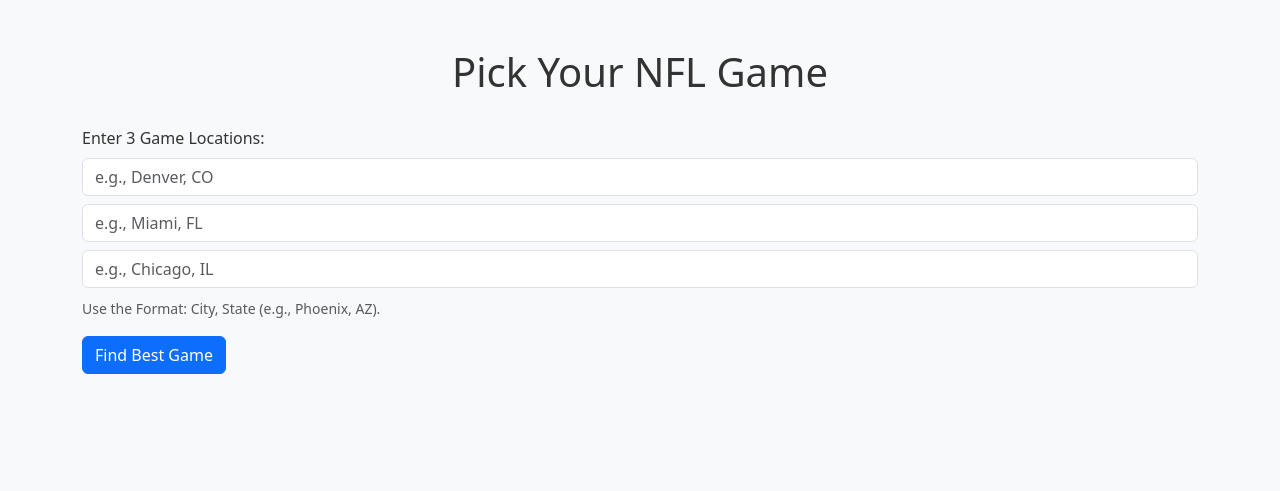
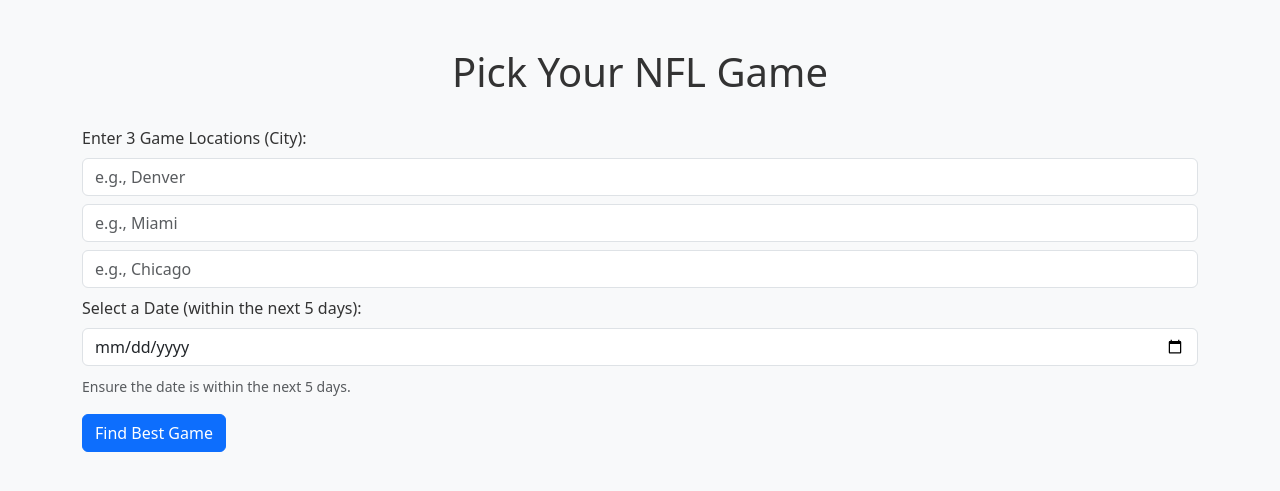
Before and after one commit to baylee-p/finalprojectBayleePeterson, a Flask app: page / in a window 1280 px wide. Shown: the top 491 px of the page. Run offline with Flask 3, Linux system fonts and the light colour scheme.

Commit message:
Added results file for users to view organized results

```diff
--- a/app.py
+++ b/app.py
@@ -1,33 +1,59 @@
-from flask import Flask, render_template, request, jsonify
+from flask import Flask, render_template, request
 import requests
+from datetime import datetime, timedelta
 
 app = Flask(__name__)
 
-# Weather API Key
-API_KEY = "b7b5bc47cf926372433dcd763b4a417e"
-WEATHER_API_URL = "http://api.openweathermap.org/data/2.5/weather"
+API_KEY = "fc05631c503bb4f632e2c952d2743290"
+FORECAST_API_URL = "http://api.openweathermap.org/data/2.5/forecast"
 
 @app.route("/")
 def index():
-    return render_template('index.html')
+    return render_template("index.html")
 
-@app.route('/get_weather', methods=['POST'])
-def get_weather():
-    data = request.json
-    location = data.get("games", [])
+@app.route("/results", methods=["POST"])
+def results():
+    locations = [
+        request.form.get("game1"),
+        request.form.get("game2"),
+        request.form.get("game3"),
+    ]
+    forecast_date = request.form.get("forecast_date")
+    selected_date = datetime.strptime(forecast_date, "%Y-%m-%d")
     weather_data = []
 
-    for location in location:
-        params = {
-            "q": location,
-            "appid": API_KEY,
-            "units": "imperial"
-        }
-        response = requests.get(WEATHER_API_URL, params=params)
-        if response.status_code == 200:
-            weather_data.append(response.json())
+    for location in locations:
+        if location:
+            params = {
+                "q": location,
+                "appid": API_KEY,
+                "units": "imperial",
+            }
+            response = requests.get(FORECAST_API_URL, params=params)
+            if response.status_code == 200:
+                forecast = response.json()
+                # Filter forecasts for the selected date
+                forecasts_for_date = [
+                    entry for entry in forecast["list"]
+                    if datetime.strptime(entry["dt_txt"], "%Y-%m-%d %H:%M:%S").date() == selected_date.date()
+                ]
+                if forecasts_for_date:
+                    weather_data.append({
+                        "location": location,
+                        "forecasts": forecasts_for_date,
+                    })
+                else:
+                    weather_data.append({
+                        "location": location,
+                        "error": f"No forecast data available for {forecast_date}.",
+                    })
+            else:
+                weather_data.append({
+                    "location": location,
+                    "error": f"Could not fetch forecast for {location}. Status code: {response.status_code}",
+                })
 
-    return jsonify(weather_data)
+    return render_template("results.html", weather_data=weather_data, forecast_date=forecast_date)
 
 if __name__ == '__main__':
-    app.run(debug=True)
+    app.run(debug=True, host='0.0.0.0', port=5001)
--- a/templates/index.html
+++ b/templates/index.html
@@ -10,16 +10,20 @@
 <body>
     <div class="container mt-5">
         <h1 class="text-center">Pick Your NFL Game</h1>
-        <form id="gameForm">
+        <form id="gameForm" method="POST" action="/results">
             <div class="mb-3">
-                <label for="games" class="form-label">Enter 3 Game Locations:</label>
-                <input type="text" class="form-control mb-2" name="game1" placeholder="e.g., Denver, CO">
-                <input type="text" class="form-control mb-2" name="game2" placeholder="e.g., Miami, FL">
-                <input type="text" class="form-control mb-2" name="game3" placeholder="e.g., Chicago, IL">
-                <small class="form-text text-muted">Use the Format: City, State (e.g., Phoenix, AZ).</small>
+                <label for="games" class="form-label">Enter 3 Game Locations (City):</label>
+                <input type="text" class="form-control mb-2" name="game1" placeholder="e.g., Denver">
+                <input type="text" class="form-control mb-2" name="game2" placeholder="e.g., Miami">
+                <input type="text" class="form-control mb-2" name="game3" placeholder="e.g., Chicago">
+                <label for="date" class="form-label">Select a Date (within the next 5 days):</label>
+                <input type="date" class="form-control mb-2" name="forecast_date" required>
+                <small class="form-text text-muted">Ensure the date is within the next 5 days.</small>
             </div>
-            <button type="button" class="btn btn-primary" onclick="getWeather()">Find Best Game</button>
+            <button type="submit" class="btn btn-primary">Find Best Game</button>
         </form>
+
+
         <div id="weatherResults" class="mt-4"></div>
     </div>
 
@@ -30,38 +34,41 @@
 <script>
     function getWeather() {
         const games = [
-            document.querySelector('input[name="game1"]').value,
-            document.querySelector('input[name="game2"]').value,
-            document.querySelector('input[name="game3"]').value,
+            document.querySelector('input[name="game1"]').value.trim(),
+            document.querySelector('input[name="game2"]').value.trim(),
+            document.querySelector('input[name="game3"]').value.trim()
         ];
 
-    // Validate each input
-    for (const game of games) {
-        if (!validLocationRegex.test(game)) {
-        alert(`Invalid location format: "${game}". Please use "City, State" (e.g., Denver, CO).');
-        return;
-        }
-    }
+        console.log("Games:", games); // Debugging: Ensure data is captured correctly
 
-    fetch('/get_weather', {
-        method: 'POST',
-        headers: {'Content-Type': 'application/json'},
-        body: JSON.stringify({games})
-    })
-        .then(response => response.json())
+        fetch('/get_weather', {
+            method: 'POST',
+            headers: { 'Content-Type': 'application/json' },
+            body: JSON.stringify({ games })
+        })
+        .then(response => {
+            if (!response.ok) {
+                throw new Error(`HTTP error! status: ${response.status}`);
+            }
+            return response.json();
+        })
         .then(data => {
-            const results = data.map((weather, index) =>
-                <div className="card mt-2">
-                    <div className="card-body">
-                        <h5 className="card-title">Game ${index + 1}: ${games[index]}</h5>
-                        <p className="card-text">Temperature: ${weather.main.temp} °F</p>
-                        <p className="card-text">Precipitation: ${weather.weather[0].description}</p>
+            console.log("Weather data:", data); // Debugging: Check API response
+            const results = data.map((weather, index) => `
+                <div class="card mt-2">
+                    <div class="card-body">
+                        <h5 class="card-title">Game ${index + 1}: ${games[index]}</h5>
+                        <p class="card-text">Temperature: ${weather.main.temp} °F</p>
+                        <p class="card-text">Precipitation: ${weather.weather[0].description}</p>
                     </div>
                 </div>
-            ).join('');
+            `).join('');
             document.getElementById('weatherResults').innerHTML = results;
         })
-        .catch(error => console.error('Error fetching weather:', error));
+        .catch(error => {
+            console.error('Error fetching weather:', error);
+            alert('Something went wrong! Check the console for details.');
+        });
     }
 </script>
 </body>
```
Also changed, not shown: templates/results.html (added, +37 -0 lines).
